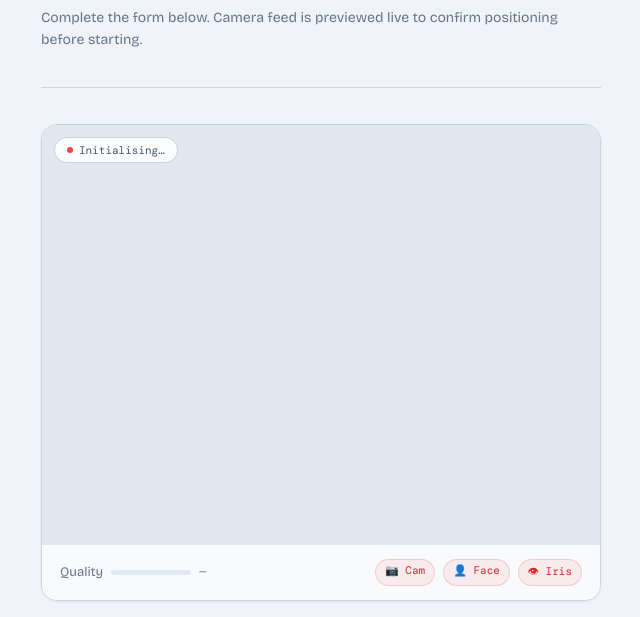
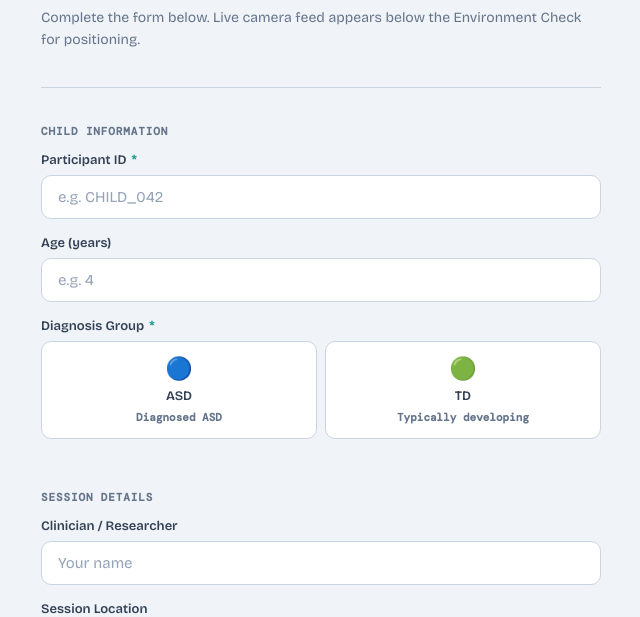
Before and after one commit to aashnav01/gazetrack, a plain HTML site: page index.html in a window 1280 px wide. Shown: the part 183-800 px from the top of the page, without its empty margins (319-959 px from the left). Drawn offline with nearby package versions, Linux system fonts and the light colour scheme.

Commit message:
Revise intake subtitle and remove camera preview
Updated the intake subtitle for clarity and removed the camera preview section.

```diff
--- a/index.html
+++ b/index.html
@@ -23,31 +23,7 @@
       <div class="logo-name">Gaze<span>Track</span></div>
     </div>
     <div class="intake-title">New Session Setup</div>
-    <div class="intake-sub">Complete the form below. Camera feed is previewed live to confirm positioning before starting.</div>
-  </div>
-
-  <!-- Camera preview -->
-  <div class="cam-card">
-    <div class="cam-preview-wrap">
-      <video id="cam-preview" autoplay playsinline muted></video>
-      <canvas id="cam-canvas"></canvas>
-      <div class="cam-badge">
-        <div class="cam-badge-dot" id="cam-dot"></div>
-        <span id="cam-status-txt">Initialising…</span>
-      </div>
-    </div>
-    <div class="cam-info">
-      <div class="cam-quality">
-        <span>Quality</span>
-        <div class="quality-bar"><div class="quality-fill" id="q-fill"></div></div>
-        <span id="q-pct" style="font-family:var(--mono);font-size:12px">—</span>
-      </div>
-      <div class="cam-checklist">
-        <div class="chk" id="chk-cam">📷 Cam</div>
-        <div class="chk" id="chk-face">👤 Face</div>
-        <div class="chk" id="chk-iris">👁 Iris</div>
-      </div>
-    </div>
+    <div class="intake-sub">Complete the form below. Live camera feed appears below the Environment Check for positioning.</div>
   </div>
 
   <!-- ════ POSITION ALL-CLEAR BANNER — appears when child is repositioned correctly ════ -->
```
